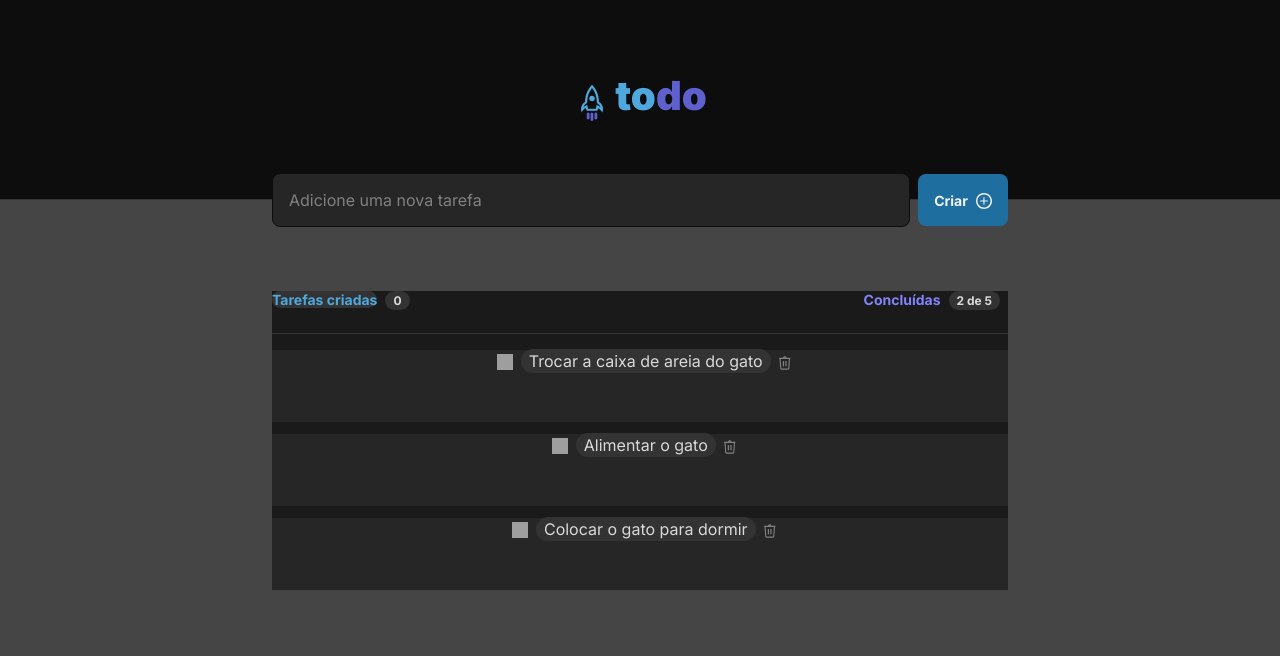
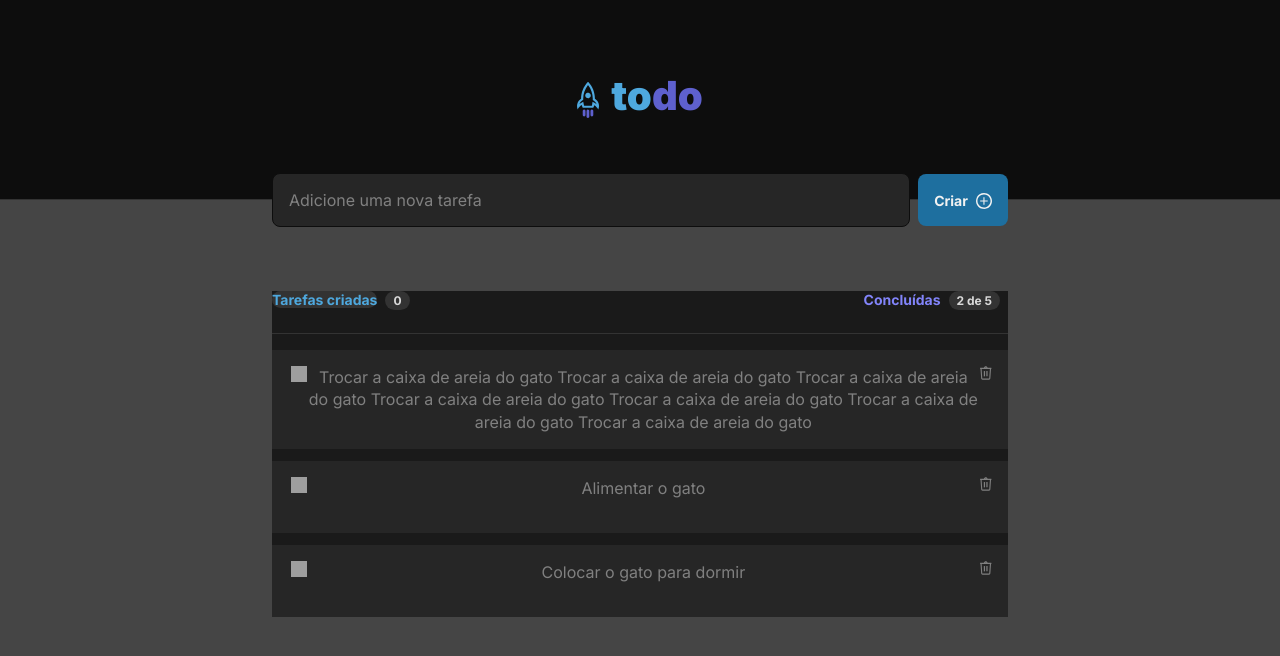
Before and after one commit to felipedev01/Gerenciador-de-Tarefas, a React (Vite) app: page / in a window 1280 px wide. Shown: the top 656 px of the page. Built offline with nearby package versions, Linux system fonts and the light colour scheme; grey boxes are pictures that could not be loaded.

Commit message:
atualizando tasklist

```diff
--- a/src/App.jsx
+++ b/src/App.jsx
@@ -13,7 +13,7 @@ import './Global.css'
 
     {
       id:1,
-      content:'Trocar a caixa de areia do gato',
+      content:'Trocar a caixa de areia do gato Trocar a caixa de areia do gato Trocar a caixa de areia do gato Trocar a caixa de areia do gato Trocar a caixa de areia do gato Trocar a caixa de areia do gato Trocar a caixa de areia do gato',
     },
     {
       id:2,
--- a/src/Componentes/DisplayTasksWithContent.jsx
+++ b/src/Componentes/DisplayTasksWithContent.jsx
@@ -37,19 +37,27 @@ import checkBox from '../Assets/checkBox.svg'
 
       return(
 
-     <li
+
+           <li
      key={task.id}
      >
-       <img src={checkBox} className={styles.checkBox} >
+
+      <img src={checkBox} className={styles.checkBox} >
        </img>
 
-          <span>
-          {task.content}
-          </span>
+         <p>
+         {task.content}
+         </p>
+
+
 
           <img src={Trash} alt="Apagar Tarefa" className={styles.trash} />
 
+
+
      </li>
+
+
 
 
 
--- a/src/Componentes/DisplayTasksWithContent.module.css
+++ b/src/Componentes/DisplayTasksWithContent.module.css
@@ -19,13 +19,21 @@
 
     list-style: none;
     background-color: var(--gray-500);
-    height: 4.5rem;
     margin-bottom: 0.75rem;
+    padding: 1rem;
+    display: flex;
+    justify-content: space-between;
+    min-height:4.5rem;
+
 
 }
 .checkBox{
     width: 1rem;
     height: 1rem;
+    margin-left: 0.2rem;
+
+}.checkBox span{
+    width: 100%;
 
 }
 .trash {
--- a/src/Componentes/InputBox.module.css
+++ b/src/Componentes/InputBox.module.css
@@ -25,7 +25,7 @@
 }textarea::placeholder {
     color:var(--gray-300);
     font-size:1rem;
-}img{
+}.InputBox img{
     margin-left: 0.5rem;
     margin-bottom: -0.1875rem;
 }
```
